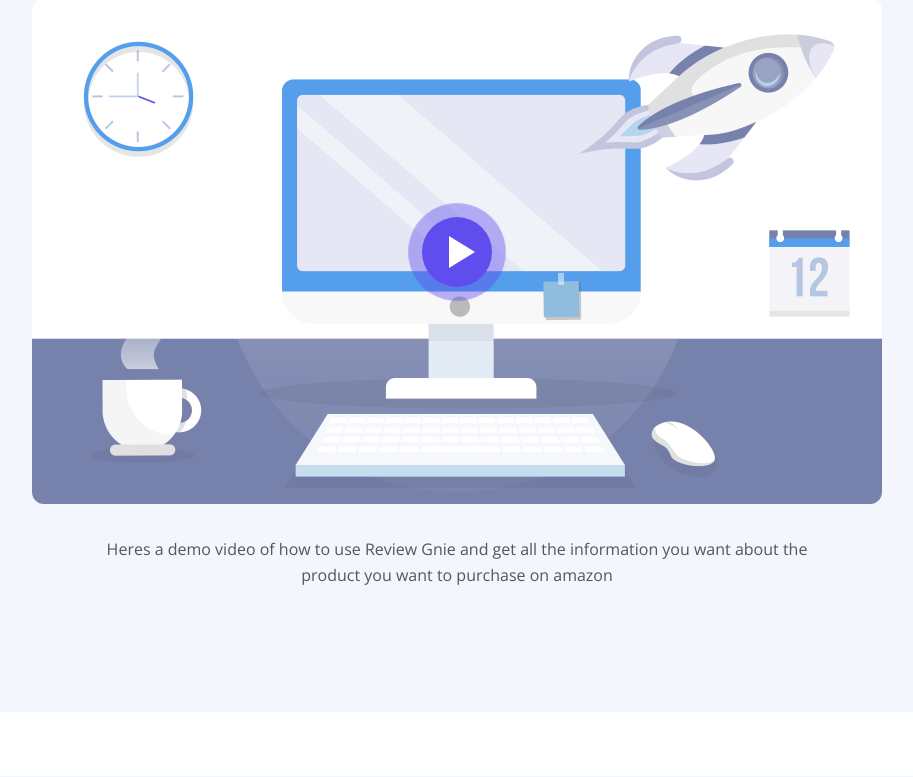
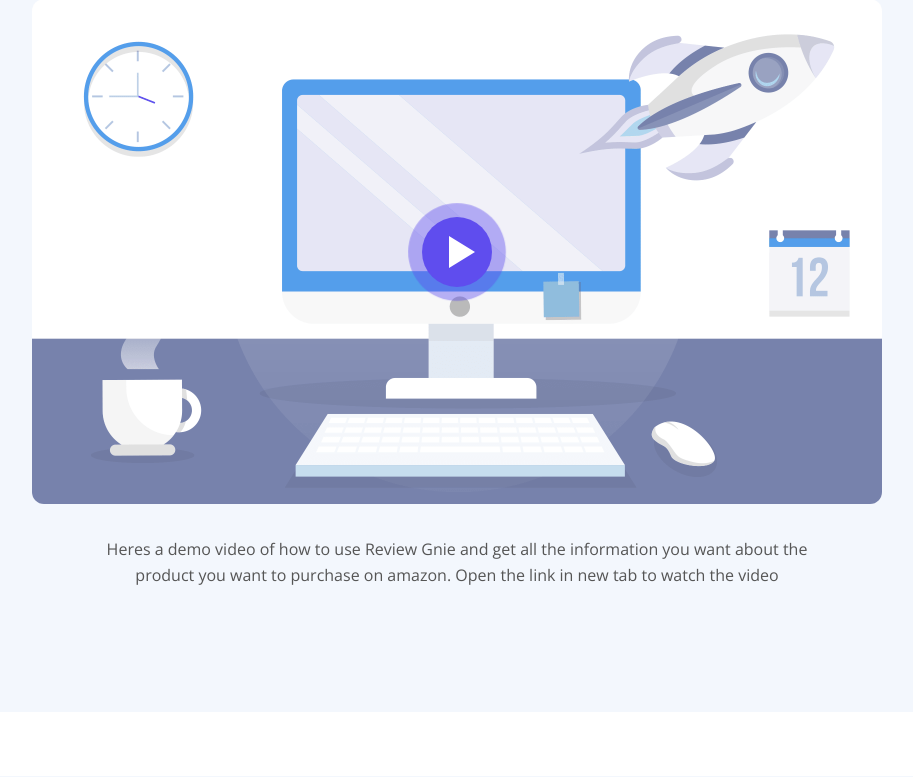
Before and after one commit to siddharthc30/ReviewGenie, a Flask app: page / in a window 1280 px wide. Shown: the part 2306-3083 px from the top of the page, without its empty margins (183-1096 px from the left). Run offline with Flask 2, Linux system fonts and the light colour scheme; some libraries are stand-ins or nearby versions.

Commit message:
Add demo link

```diff
--- a/templates/index.html
+++ b/templates/index.html
@@ -235,7 +235,7 @@
                     <!-- Video Preview -->
                     <div class="image-container">
                         <div class="video-wrapper">
-                            <a class="popup-youtube" href="" data-effect="fadeIn">
+                            <a class="popup-youtube" href="https://drive.google.com/file/d/1VWRU78UUJtxdvBajE90n1Dkwhs_5OWqk/view?usp=sharing" data-effect="fadeIn">
                                 <img class="img-fluid" src="static/images/video-image.png" alt="alternative">
                                 <span class="video-play-button">
                                     <span></span>
@@ -245,7 +245,7 @@
                     </div> <!-- end of image-container -->
                     <!-- end of video preview -->
 
-                    <div class="p-heading">Heres a demo video of how to use Review Gnie and get all the information you want about the product you want to purchase on amazon</div>
+                    <div class="p-heading">Heres a demo video of how to use Review Gnie and get all the information you want about the product you want to purchase on amazon. Open the link in new tab to watch the video</div>
                 </div> <!-- end of col -->
             </div> <!-- end of row -->
         </div> <!-- end of container -->
```
Also changed, not shown: README.md.
